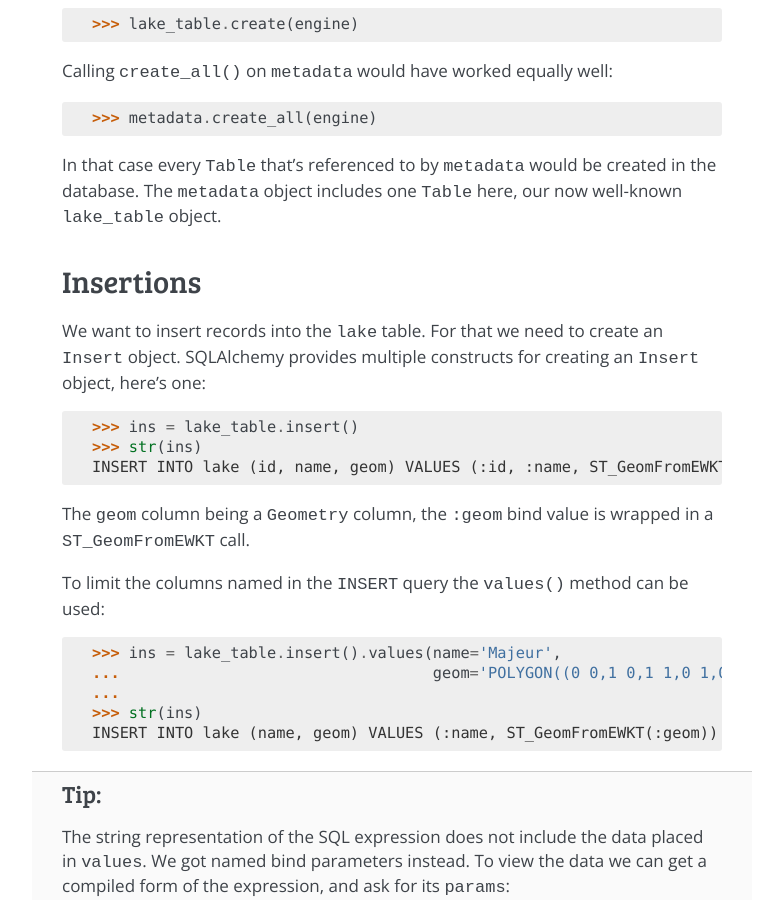
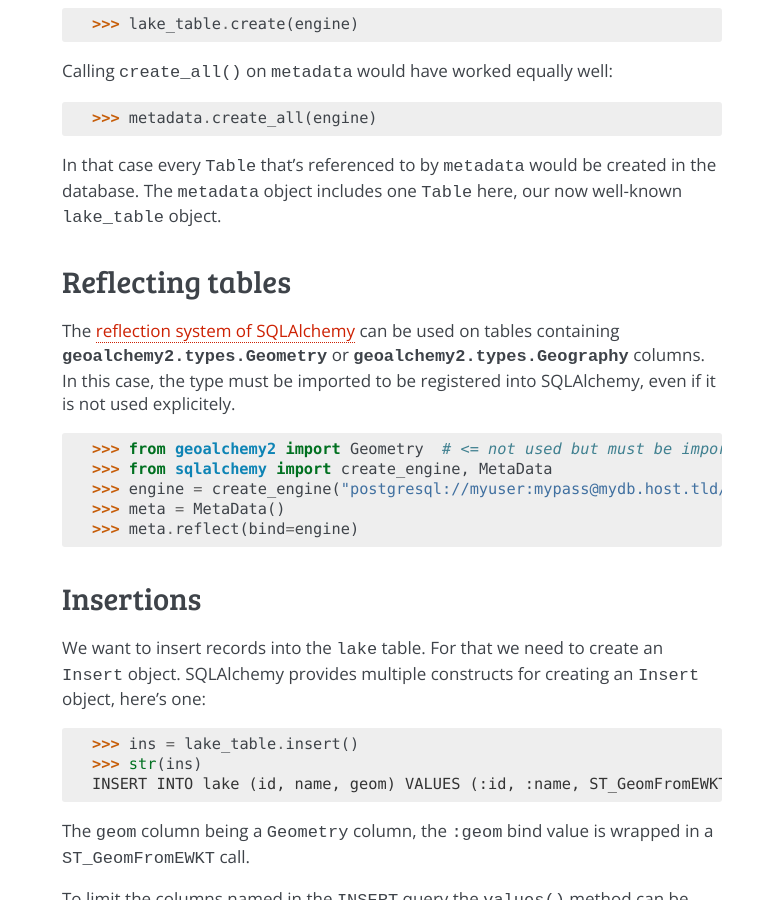
Before and after one commit to geoalchemy/geoalchemy2, a Sphinx documentation site: the page built from doc/core_tutorial.rst, in a window 1280 px wide and 900 px high, scrolled down 1328 px. Shown: the whole window, without its empty margins (358-1141 px from the left). Built offline with Sphinx 7.4.7, drawn with Linux system fonts in a browser that asks for light colours.

Commit message:
Add reflection example in doc

```diff
--- a/doc/core_tutorial.rst
+++ b/doc/core_tutorial.rst
@@ -72,6 +72,21 @@ Calling ``create_all()`` on ``metadata`` would have worked equally well::
 In that case every ``Table`` that's referenced to by ``metadata`` would be
 created in the database. The ``metadata`` object includes one ``Table`` here,
 our now well-known ``lake_table`` object.
+
+Reflecting tables
+-----------------
+
+The `reflection system of SQLAlchemy
+<http://docs.sqlalchemy.org/en/latest/core/schema.html#metadata-reflection>`_ can be
+used on tables containing :class:`geoalchemy2.types.Geometry` or
+:class:`geoalchemy2.types.Geography` columns. In this case, the type must be imported to
+be registered into SQLAlchemy, even if it is not used explicitely.
+
+    >>> from geoalchemy2 import Geometry  # <= not used but must be imported
+    >>> from sqlalchemy import create_engine, MetaData
+    >>> engine = create_engine("postgresql://myuser:mypass@mydb.host.tld/mydbname")
+    >>> meta = MetaData()
+    >>> meta.reflect(bind=engine)
 
 Insertions
 ----------
```
